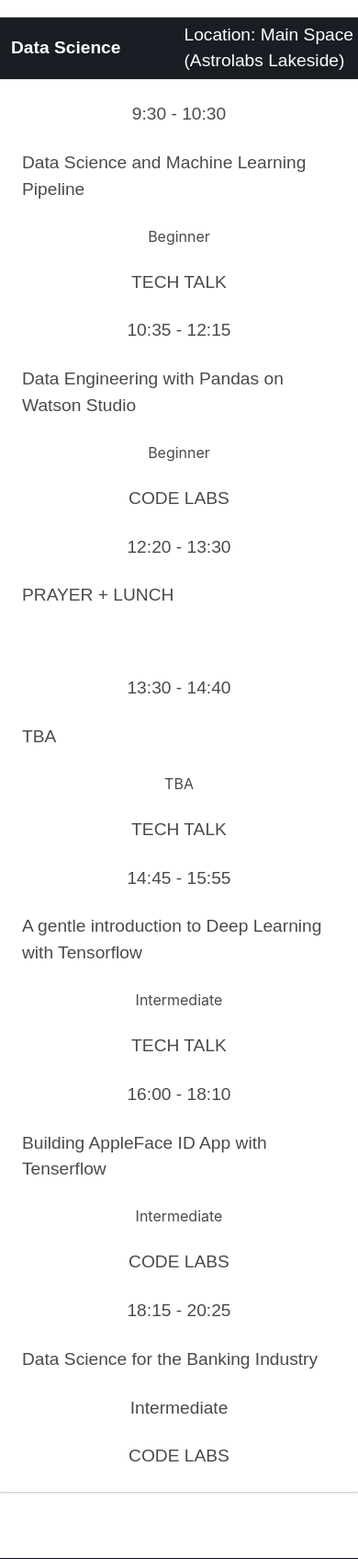
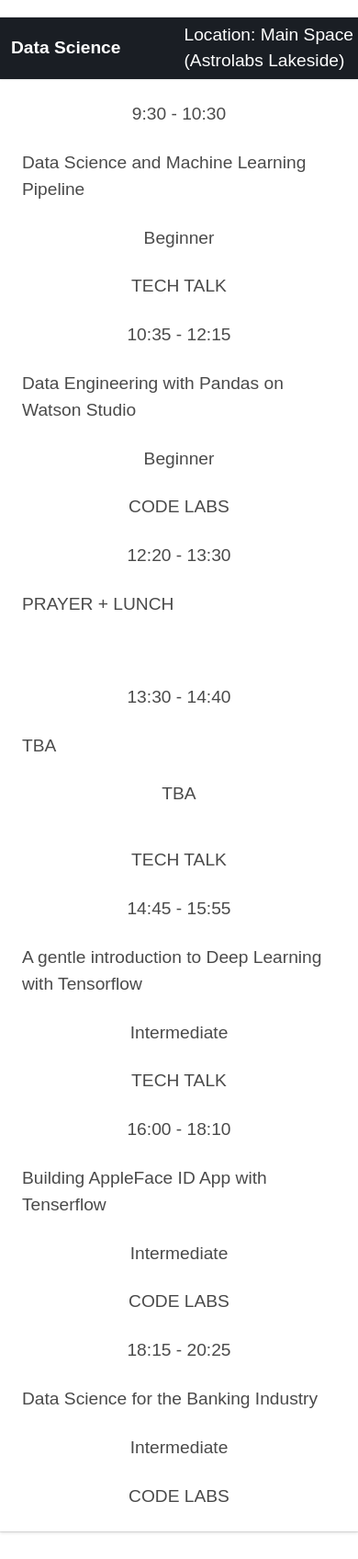
Before and after one commit to sudoalgorithm/IBM-Cloud-DevFest-2018-Website, a Flask app: page / in a window 390 px wide. Shown: the part 4203-5898 px from the top of the page at 92% size. Run offline with Flask 2, Linux system fonts and the light colour scheme; some libraries are stand-ins or nearby versions.

Commit message:
Added phone number & fixed formatting

```diff
--- a/templates/index.html
+++ b/templates/index.html
@@ -229,7 +229,7 @@
                                 <p>Data Science and Machine Learning Pipeline</p>
                             </div>
                             <div class="column">
-                                <div class="has-text-centered">Beginner</div>
+                                <p class="has-text-centered">Beginner</p>
                             </div>
                             <div class="column">
                                 <p class="has-text-centered">TECH TALK</p>
@@ -243,7 +243,7 @@
                                 <p>Data Engineering with Pandas on Watson Studio</p>
                             </div>
                             <div class="column">
-                                <div class="has-text-centered">Beginner</div>
+                                <p class="has-text-centered">Beginner</p>
                             </div>
                             <div class="column">
                                 <p class="has-text-centered">CODE LABS</p>
@@ -271,8 +271,8 @@
                                 <p>TBA</p>
                             </div>
                             <div class="column">
-                                <div class="has-text-centered">TBA</div>
-                            </div>
+                                <p class="has-text-centered">TBA</div>
+                            </p>
                             <div class="column">
                                 <p class="has-text-centered">TECH TALK</p>
                             </div>
@@ -285,7 +285,7 @@
                                 <p>A gentle introduction to Deep Learning with Tensorflow</p>
                             </div>
                             <div class="column">
-                                <div class="has-text-centered">Intermediate</div>
+                                <p class="has-text-centered">Intermediate</p>
                             </div>
                             <div class="column">
                                 <p class="has-text-centered">TECH TALK</p>
@@ -299,7 +299,7 @@
                                 <p>Building AppleFace ID App with Tenserflow</p>
                             </div>
                             <div class="column">
-                                <div class="has-text-centered">Intermediate</div>
+                                <p class="has-text-centered">Intermediate</p>
                             </div>
                             <div class="column">
                                 <p class="has-text-centered">CODE LABS</p>
@@ -383,7 +383,7 @@
                                 <p>Data Binding in Android</p>
                             </div>
                             <div class="column">
-                                <div class="has-text-centered">Beginner</div>
+                                <p class="has-text-centered">Beginner</p>
                             </div>
                             <div class="column">
                                 <p class="has-text-centered">CODE LABS</p>
@@ -411,7 +411,7 @@
                                 <p>Lunch</p>
                             </div>
                             <div class="column">
-                                <div class="has-text-centered"></div>
+                                <p class="has-text-centered"></p>
                             </div>
                             <div class="column">
                                 <p class="has-text-centered"></p>
@@ -680,7 +680,7 @@
                     </div>
                     <div class="field">
                         <div class="control has-icons-left has-icons-right">
-                            <input id="email-address" class="input" type="email" placeholder="Email input" value="">
+                            <input id="email-address" class="input" type="email" placeholder="Email Address" value="">
                             <span class="icon is-small is-left">
                                 <i class="fas fa-envelope"></i>
                             </span>
@@ -717,6 +717,15 @@
                         </div>
                     </div>
                     <div class="field">
+                        <label class="label">If you would like us to confim your attendance before the event, please enter your mobile number below</label>
+                        <div class="control has-icons-left has-icons-right">
+                            <input id="mobile-number" class="input" type="text" placeholder="+971 50 123 4567" value="">
+                            <span class="icon is-small is-left">
+                                <i class="fas fa-mobile"></i>
+                            </span>
+                        </div>
+                    </div>
+                    <div class="field">
                         <div class="control">
                             <label class="checkbox">
                                 <input id="disclaimer" type="checkbox" class="track-checkbox">I agree to receive relevant updates regarding this event.
@@ -739,15 +748,15 @@
             <br>
             <div class="columns">
                 <div class="column">
-                    <img id="ibm-logo" src="{{ url_for('static', filename='logos/ibmneg_white.png') }}">
+                    <img href="http://developer.ibm.com/code/" id="ibm-logo" src="{{ url_for('static', filename='logos/ibmneg_white.png') }}">
                 </div>
                 <div class="column">
-                    <img id="mlh-logo" src="{{ url_for('static', filename='logos/mlh-logo-color.png') }}">
+                    <img href="https://mlh.io/" id="mlh-logo" src="{{ url_for('static', filename='logos/mlh-logo-color.png') }}">
                 </div>
             </div>
             <br>
             <br>
-            <img id="astrolabs-logo" src="{{ url_for('static', filename='logos/astrolab-logo.png') }}">
+            <img href="https://astrolabs.com/" id="astrolabs-logo" src="{{ url_for('static', filename='logos/astrolab-logo.png') }}">
             <br>
             <br>
         </div>
```
